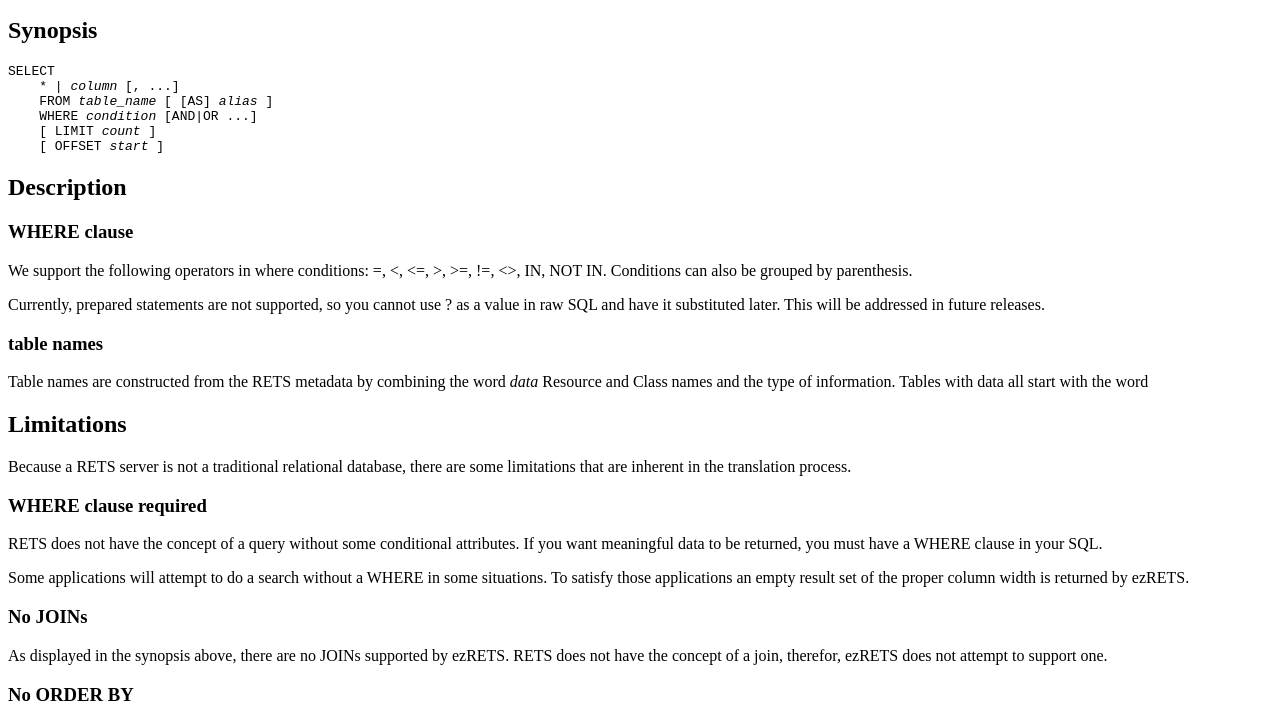
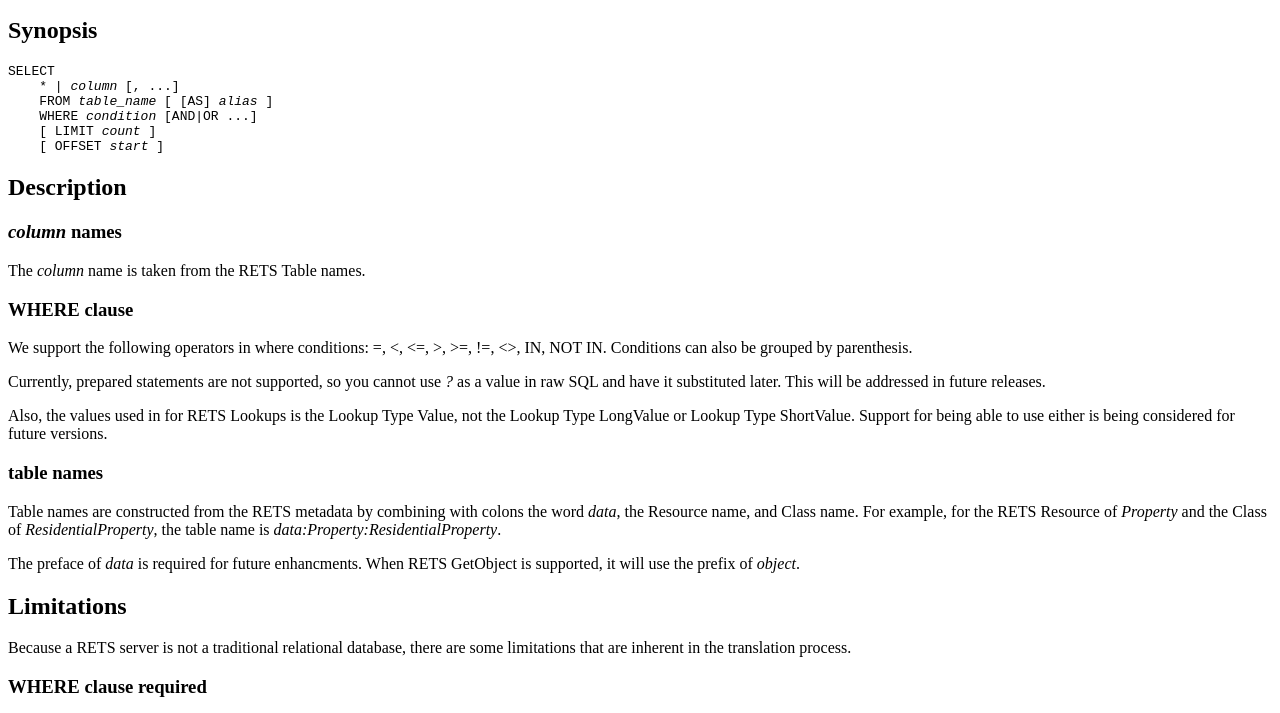
Before and after one commit to NationalAssociationOfRealtors/ezRETS, a plain HTML site: page doc/SQL.support.html in a window 1280 px wide. Shown: the part 87-800 px from the top of the page. Drawn offline with Linux system fonts and the light colour scheme.

Commit message:
Updates to doc
git-svn-id: https://code.crt.realtors.org/svn/odbcretsdrv/ezrets/trunk@864 fe7ac059-47f5-0310-8599-d0339b4e125c

```diff
--- a/doc/SQL.support.html
+++ b/doc/SQL.support.html
@@ -26,6 +26,11 @@
 
     <h2>Description</h2>
 
+    <h3><i>column</i> names</h3>
+    <p>
+      The <i>column</i> name is taken from the RETS Table names.
+    </p>
+
     <h3>WHERE clause</h3>
     <p>
       We support the following operators in where conditions: =, &lt;,
@@ -34,15 +39,29 @@
     </p>
     <p>
       Currently, prepared statements are not supported, so you cannot
-      use ? as a value in raw SQL and have it substituted later.  This
-      will be addressed in future releases.
+      use <i>?</i> as a value in raw SQL and have it substituted
+      later.  This will be addressed in future releases.
+    </p>
+    <p>
+      Also, the values used in for RETS Lookups is the Lookup Type
+      Value, not the Lookup Type LongValue or Lookup Type ShortValue.
+      Support for being able to use either is being considered for
+      future versions.
     </p>
 
     <h3>table names</h3>
     <p>
       Table names are constructed from the RETS metadata by combining
-      the word <i>data</i> Resource and Class names and the type of
-      information.  Tables with data all start with the word
+      with colons the word <i>data</i>, the Resource name, and Class
+      name.  For example, for the RETS Resource of <i>Property</i> and
+      the Class of <i>ResidentialProperty</i>, the table name is
+      <i>data:Property:ResidentialProperty</i>.
+    </p>
+    <p>
+      The preface of <i>data</i> is required for future enhancments.
+      When RETS GetObject is supported, it will use the prefix of
+      <i>object</i>.
+    </p>
 
     <h2>Limitations</h2>
     <p>
@@ -50,6 +69,7 @@
       there are some limitations that are inherent in the translation
       process.
     </p>
+
     <h3>WHERE clause required</h3>
     <p>
       RETS does not have the concept of a query without some
```
